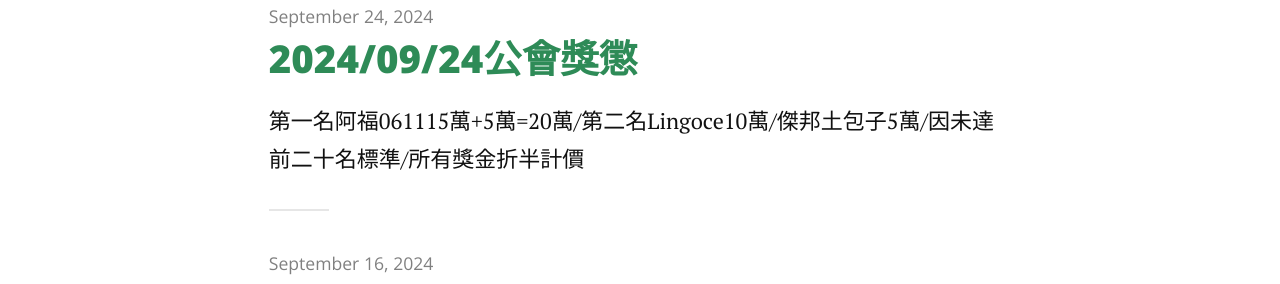
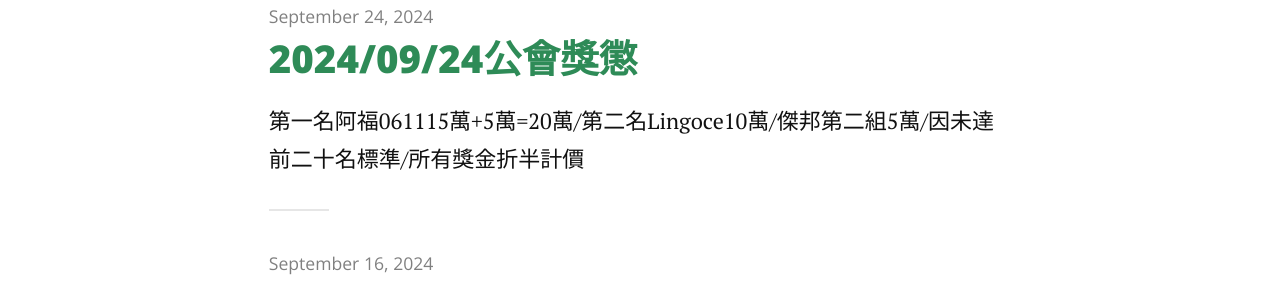
Before and after one commit to jetbomb2012/beloved, a Jekyll site: the page built from index.html, in a window 1280 px wide. Shown: the part 604-888 px from the top of the page. Built offline with Jekyll 4.4.1, drawn with Linux system fonts in a browser that asks for light colours; nearby versions of some CDN libraries; the list of posts is cut into pages by our own code.

Commit message:
Update 2024-09-23-pay-here.markdown

```diff
--- a/_posts/2024-09-23-pay-here.markdown
+++ b/_posts/2024-09-23-pay-here.markdown
@@ -2,5 +2,5 @@
 layout: post
 title:  "2024/09/24公會獎懲"
 date:   2024-09-24
-description: 第一名阿福061115萬+5萬=20萬/第二名Lingoce10萬/傑邦土包子5萬/因未達前二十名標準/所有獎金折半計價
+description: 第一名阿福061115萬+5萬=20萬/第二名Lingoce10萬/傑邦第二組5萬/因未達前二十名標準/所有獎金折半計價
 ---
```
